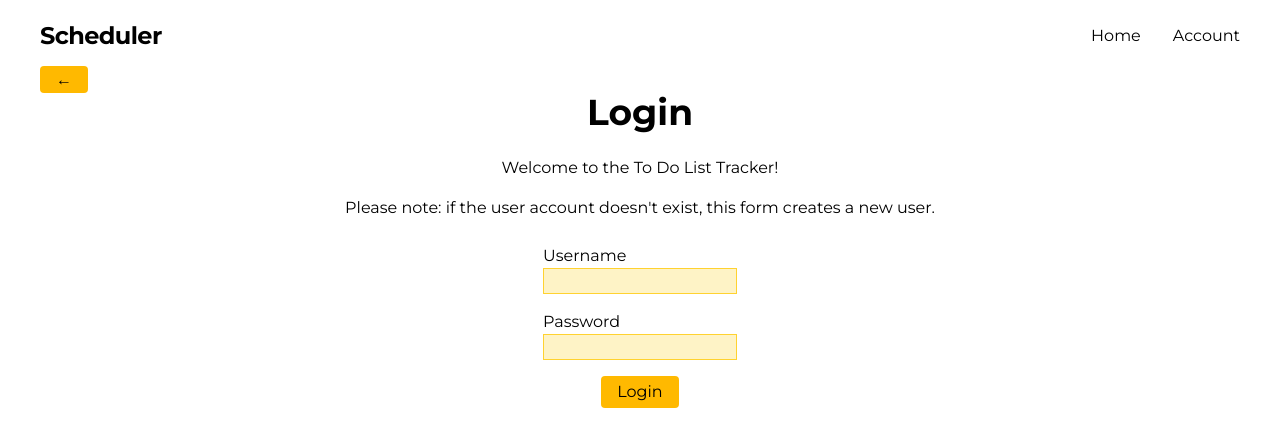
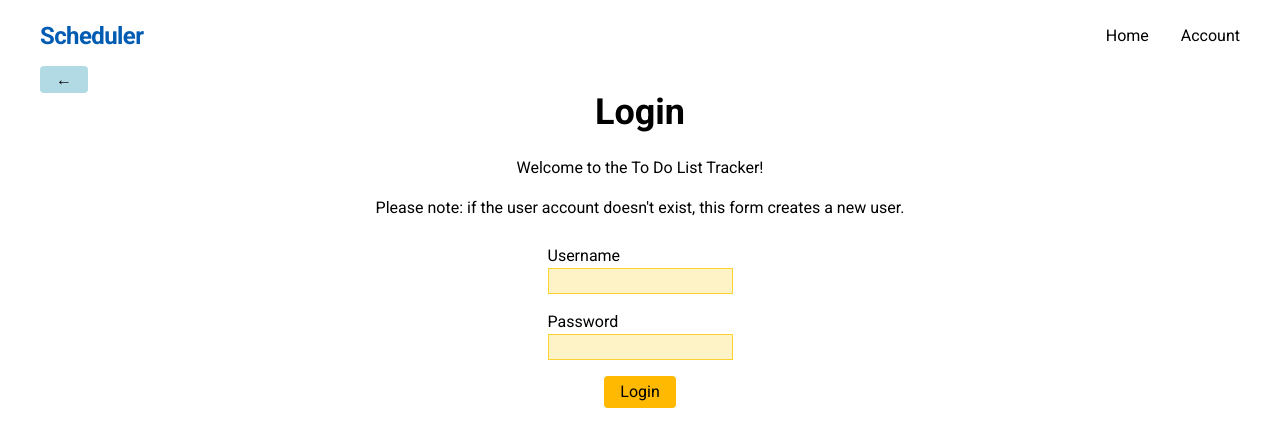
Before and after one commit to ahpaik/scheduler, a React (Vite) app in the folder scheduler/: page /manager_home in a window 1280 px wide. Shown: the top 446 px of the page. Built offline with nearby package versions, Linux system fonts and the light colour scheme.

Commit message:
Added custom colors and font, applied to navbars

```diff
--- a/scheduler/src/client/App.css
+++ b/scheduler/src/client/App.css
@@ -1,10 +1,23 @@
-@import url('https://fonts.googleapis.com/css2?family=Montserrat:ital,wght@0,100..900;1,100..900&display=swap');
+@import url('https://fonts.googleapis.com/css2?family=Roboto:ital,wght@0,100..900;1,100..900&display=swap');
+
 @import "tailwindcss";
+@custom-variant hover (&:hover);
 
 @layer base {
   body {
-    @apply font-['Montserrat'] text-black; /* Replace with your desired Tailwind classes */
+    @apply font-['Roboto'] text-black; /* Replace with your desired Tailwind classes */
   }
+}
+
+@theme {
+  --color-blue-dark: #005BB3;
+  --color-blue-light: #B2DAE4;
+  --color-pink: #D8226C;
+  --color-green: #00BCD4;
+  --color-orange: #F86A38;
+
+  --color-blue-dark-hover: #0074EC;
+  --color-blue-light-hover: #D2EDF2;
 }
 
 ::placeholder {
--- a/scheduler/src/client/manager/ManagerNavbar.jsx
+++ b/scheduler/src/client/manager/ManagerNavbar.jsx
@@ -9,7 +9,7 @@ const ManagerNavbar = () => {
     return (
         <nav className="navbar w-full mt-5 flex flex-col gap-y-2 px-10">
             <div className="flex items-center justify-between w-full mb-2">
-                <Link to="/manager_home" className="text-2xl font-bold tracking-tight hover:text-gray-600">
+                <Link to="/manager_home" className="text-2xl font-bold tracking-tight text-blue-dark hover:text-blue-dark-hover duration-200">
                     Scheduler
                 </Link>
                 <ul className="nav-links flex items-center list-none gap-x-8">
@@ -21,7 +21,7 @@ const ManagerNavbar = () => {
             <div className="flex flex-start">
                 {showBack && (
                     <button onClick={() => navigate(-1)} className="back-button">
-                        <span className="font-bold cursor-pointer bg-amber-400 hover:bg-amber-500 text-black py-1 px-4 rounded mt-4">&larr;</span>
+                        <span className="font-bold cursor-pointer bg-blue-light hover:bg-blue-light-hover text-black py-1 px-4 rounded mt-4">&larr;</span>
                     </button>
                 )}
             </div>
--- a/scheduler/src/client/worker/WorkerNavbar.jsx
+++ b/scheduler/src/client/worker/WorkerNavbar.jsx
@@ -9,7 +9,7 @@ const WorkerNavbar = () => {
     return (
         <nav className="navbar w-full mt-5 flex flex-col gap-y-2 px-10">
             <div className="flex items-center justify-between w-full mb-2">
-                <Link to="/worker_home" className="text-2xl font-bold tracking-tight hover:text-gray-600">
+                <Link to="/worker_home" className="text-2xl font-bold tracking-tight text-blue-dark hover:text-blue-dark-hover duration-200">
                     Scheduler
                 </Link>
                 <ul className="nav-links flex items-center list-none gap-x-8">
@@ -21,7 +21,7 @@ const WorkerNavbar = () => {
             <div className="flex flex-start">
                 {showBack && (
                     <button onClick={() => navigate(-1)} className="back-button">
-                        <span className="font-bold cursor-pointer bg-amber-400 hover:bg-amber-500 text-black py-1 px-4 rounded mt-4">&larr;</span>
+                        <span className="font-bold cursor-pointer bg-blue-light hover:bg-blue-light-hover text-black py-1 px-4 rounded mt-4">&larr;</span>
                     </button>
                 )}
             </div>
```
